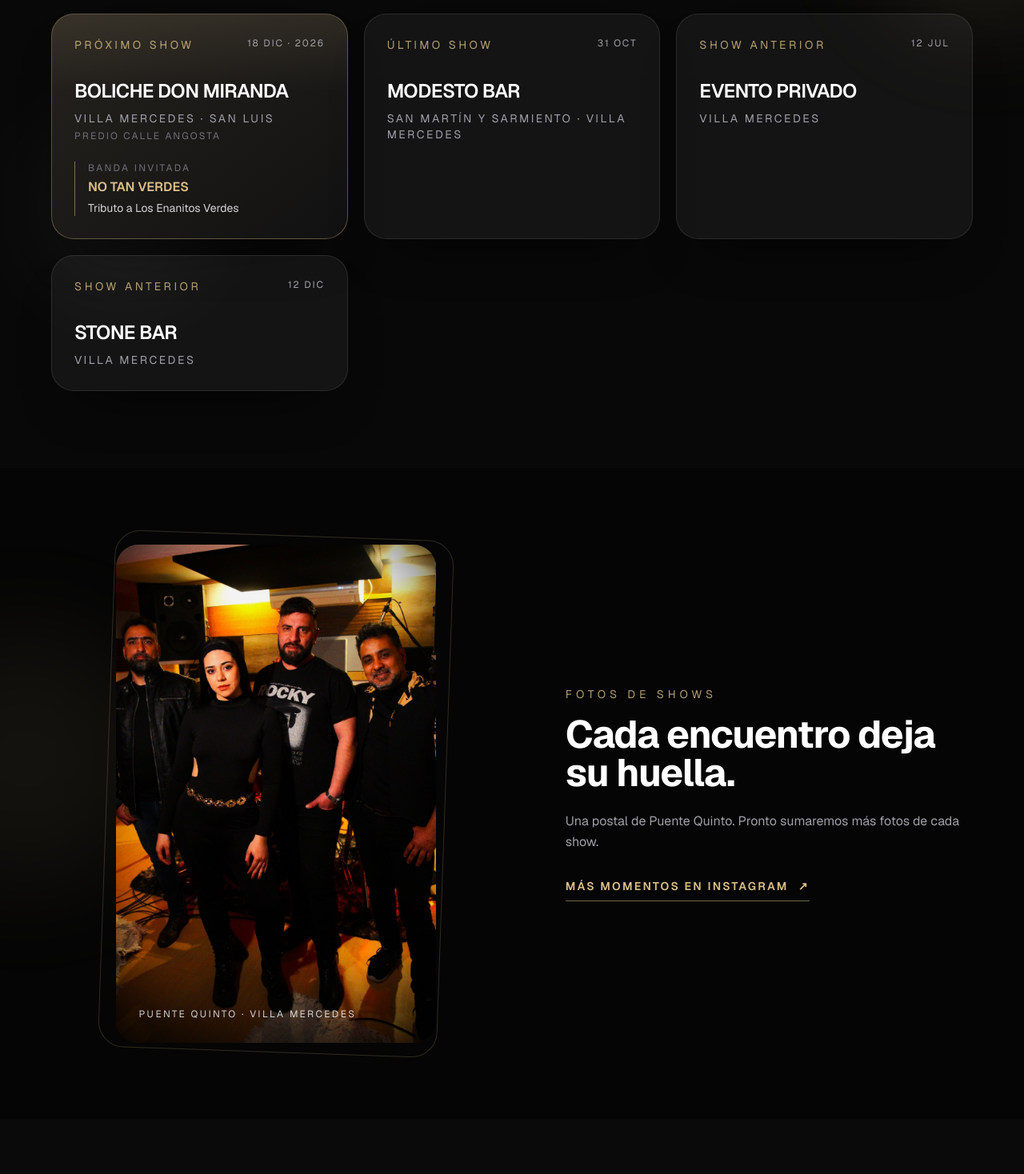
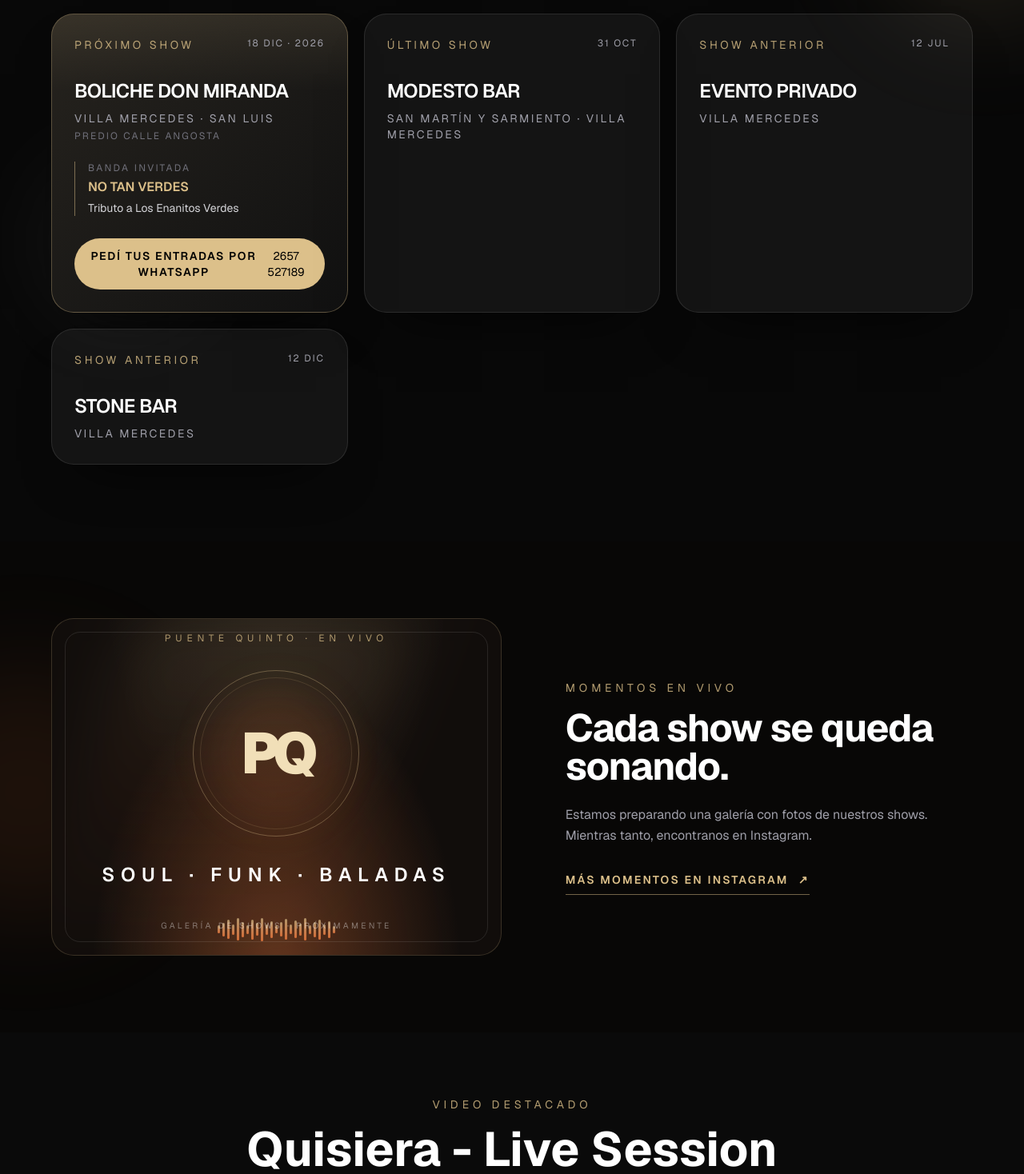
Before and after one commit to MarcosLSosa/puentequinto, a Next.js app: page / in a window 1280 px wide. Shown: the part 1907-3375 px from the top of the page at 80% size. Built offline with nearby package versions, Linux system fonts and the light colour scheme.

Commit message:
mejoras en shows - pedido de entradas!

```diff
--- a/components/PhotosSection.tsx
+++ b/components/PhotosSection.tsx
@@ -1,40 +1,64 @@
-import Image from "next/image";
-
 export default function PhotosSection() {
   return (
     <section
       id="fotos"
-      className="relative overflow-hidden bg-[#050505] px-6 py-24 text-white sm:px-10 lg:px-12"
+      className="relative overflow-hidden bg-[#080706] px-6 py-24 text-white sm:px-10 lg:px-12"
     >
-      <div className="pointer-events-none absolute -left-32 top-1/4 h-80 w-80 rounded-full bg-[#DCC08A]/[0.07] blur-3xl" />
+      <div className="pointer-events-none absolute -left-32 top-1/4 h-80 w-80 rounded-full bg-[#d16c37]/10 blur-3xl" />
 
       <div className="relative mx-auto grid max-w-6xl items-center gap-12 lg:grid-cols-[1.05fr_0.95fr] lg:gap-20">
-        <figure className="relative w-full max-w-[25rem] justify-self-center">
-          <div className="absolute -inset-3 rotate-2 rounded-[2rem] border border-[#DCC08A]/20" />
-          <div className="relative aspect-[1027/1600] overflow-hidden rounded-[1.75rem] bg-[#17130e]">
-            <Image
-              src="/images/banda.jpg"
-              alt="Los cuatro integrantes de Puente Quinto"
-              fill
-              sizes="(min-width: 1024px) 36vw, 82vw"
-              className="object-contain transition-transform duration-700 motion-safe:hover:scale-[1.02]"
-            />
-            <div className="absolute inset-x-0 bottom-0 h-28 bg-gradient-to-t from-black/55 to-transparent" />
-            <figcaption className="absolute bottom-5 left-5 text-xs uppercase tracking-[0.2em] text-white/80 sm:bottom-7 sm:left-7">
-              Puente Quinto · Villa Mercedes
-            </figcaption>
+        <div
+          aria-label="Gráfica de escenario con la identidad de Puente Quinto"
+          className="relative isolate flex aspect-[4/3] w-full items-center justify-center overflow-hidden rounded-[1.75rem] border border-[#DCC08A]/20 bg-[#110d0b]"
+        >
+          <div className="absolute inset-0 -z-10 bg-[radial-gradient(ellipse_at_50%_105%,rgba(209,108,55,0.42),transparent_58%),radial-gradient(ellipse_at_50%_-20%,rgba(220,192,138,0.12),transparent_55%)]" />
+          <div className="absolute inset-x-[18%] top-0 -z-10 h-full origin-top skew-x-[-18deg] bg-gradient-to-b from-[#DCC08A]/10 via-[#D16C37]/[0.06] to-transparent blur-2xl" />
+          <div className="absolute inset-4 rounded-[1.2rem] border border-white/10" />
+
+          <div className="relative flex flex-col items-center text-center">
+            <p className="text-[0.6rem] uppercase tracking-[0.48em] text-[#DCC08A]/75 sm:text-xs">
+              Puente Quinto · En vivo
+            </p>
+            <div className="relative my-6 flex h-40 w-40 items-center justify-center rounded-full border border-[#DCC08A]/35 sm:my-8 sm:h-52 sm:w-52">
+              <div className="absolute inset-2 rounded-full border border-[#DCC08A]/15" />
+              <div className="absolute inset-5 rounded-full bg-[#D16C37]/10 blur-xl" />
+              <span className="relative text-5xl font-black tracking-[-0.12em] text-[#f1dfb8] sm:text-7xl">
+                PQ
+              </span>
+            </div>
+            <p className="text-lg font-semibold uppercase tracking-[0.32em] text-white sm:text-2xl">
+              Soul · Funk · Baladas
+            </p>
+            <div
+              aria-hidden="true"
+              className="mt-7 flex h-8 items-center gap-[3px] sm:mt-9"
+            >
+              {[10, 17, 24, 13, 28, 19, 11, 25, 16, 29, 13, 21, 10, 18, 26, 12, 22, 15, 28, 11, 19, 25, 13, 21, 9].map(
+                (height, index) => (
+                  <span
+                    key={index}
+                    className="w-[2px] rounded-full bg-gradient-to-t from-[#D16C37] to-[#DCC08A]/70 sm:w-[3px]"
+                    style={{ height }}
+                  />
+                ),
+              )}
+            </div>
           </div>
-        </figure>
+
+          <p className="absolute bottom-7 left-0 right-0 text-center text-[0.55rem] uppercase tracking-[0.32em] text-white/40 sm:text-[0.65rem]">
+            Galería de shows · Próximamente
+          </p>
+        </div>
 
         <div className="lg:py-8">
           <p className="text-sm uppercase tracking-[0.35em] text-[#DCC08A]/80">
-            Fotos de shows
+            Momentos en vivo
           </p>
           <h2 className="mt-4 max-w-lg text-4xl font-bold tracking-tight sm:text-5xl">
-            Cada encuentro deja su huella.
+            Cada show se queda sonando.
           </h2>
           <p className="mt-6 max-w-lg leading-relaxed text-zinc-400">
-            Una postal de Puente Quinto. Pronto sumaremos más fotos de cada show.
+            Estamos preparando una galería con fotos de nuestros shows. Mientras tanto, encontranos en Instagram.
           </p>
           <a
             href="https://www.instagram.com/puentev.vm?igsh=MzZhMHdoeGkyc2Ru"
--- a/components/ShowsSection.tsx
+++ b/components/ShowsSection.tsx
@@ -54,6 +54,22 @@ export default function ShowsSection() {
                 </div>
               )}
 
+              {show.ticketWhatsAppNumber && (
+                <a
+                  href={`https://wa.me/${show.ticketWhatsAppNumber}?text=${encodeURIComponent(
+                    `Hola, quiero consultar por entradas anticipadas para el show del ${show.date} en ${show.place}.`,
+                  )}`}
+                  target="_blank"
+                  rel="noreferrer"
+                  className="relative mt-7 inline-flex w-full items-center justify-center rounded-full bg-[#DCC08A] px-5 py-3 text-center text-sm font-semibold uppercase tracking-[0.12em] text-black transition hover:bg-[#f1d99f] focus-visible:outline-2 focus-visible:outline-offset-4 focus-visible:outline-[#DCC08A]"
+                >
+                  Pedí tus entradas por WhatsApp
+                  <span className="ml-2 font-normal normal-case tracking-normal">
+                    2657 527189
+                  </span>
+                </a>
+              )}
+
               {(show.map || show.flyer) && (
                 <div className="relative mt-8 flex flex-wrap gap-3 border-t border-white/10 pt-5">
                   {show.map && (
--- a/data/shows.ts
+++ b/data/shows.ts
@@ -10,6 +10,7 @@ type Show = {
   isUpcoming?: boolean;
   invitedAct?: string;
   invitedActDescription?: string;
+  ticketWhatsAppNumber?: string;
 };
 
 export const shows: Show[] = [
@@ -23,6 +24,7 @@ export const shows: Show[] = [
     isUpcoming: true,
     invitedAct: "NO TAN VERDES",
     invitedActDescription: "Tributo a Los Enanitos Verdes",
+    ticketWhatsAppNumber: "5492657527189",
   },
   {
     date: "31 OCT",
```
